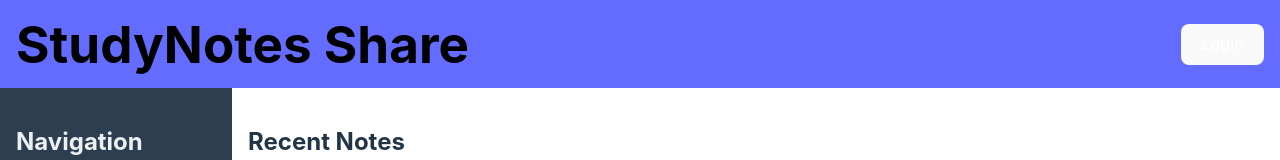
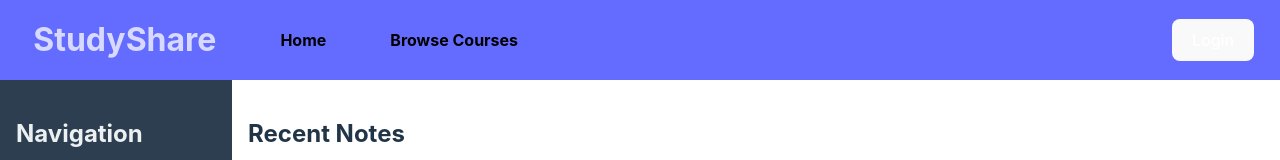
Before and after one commit to sususu5/TEAM23, a React (Vite) app in the folder frontend/: page / in a window 1280 px wide. Shown: the top 160 px of the page. Built offline with nearby package versions, Linux system fonts and the light colour scheme; no server answers.

Commit message:
fixed nav bar formatting

```diff
--- a/frontend/src/App.css
+++ b/frontend/src/App.css
@@ -15,23 +15,38 @@ html, body {
   display: flex;
   flex-direction: column;
   height: 100vh;
-  width: 100%;
+  width: 100vw;
+}
+
+.navbar .login {
+  margin-left: auto;
+  margin-right: 2vw;
 }
 
 .navbar {
   background-color: #646cff;
-  color: black;
-  padding: 1rem;
+  padding-left: 0.1vw;
   display: flex;
-  justify-content: space-between;
+  justify-content: flex-start;
   align-items: center;
   width: 100vw;
+  height: 10vh;
   box-sizing: border-box;
+  overflow-y: inherit;
 }
 
 .navbar h1 {
-  margin: 0;
+  color: #d8d9ff;
+  padding: 2rem;
+  font-size: 2rem;
+  margin-top: 2vw;
+  margin-left: 0%;
+}
+
+.navbar h2 {
   color: black;
+  font-size: 1rem;
+  padding: 2rem;
 }
 
 .main-content {
--- a/frontend/src/App.jsx
+++ b/frontend/src/App.jsx
@@ -55,15 +55,31 @@ function App() {
   return (
     <div className="app">
       <nav className="navbar">
-        <h1>StudyNotes Share</h1>
+        <h1>StudyShare</h1>
+
+
+        <h2>Home</h2>
+        <h2>Browse Courses</h2>
         {user ? (
-          <>
-            <span>Welcome, {user.name}</span>
-            <button onClick={handleLogout}>Logout</button>
+        <>
+          <h2>My Notes</h2>
           </>
         ) : (
-          <button onClick={handleLogin}>Login</button>
+          <></>
         )}
+
+
+        <div className="login">
+          {user ? (
+            <>
+              <span>Welcome, {user.name}</span>
+              <button onClick={handleLogout}>Logout</button>
+            </>
+          ) : (
+            <button onClick={handleLogin}>Login</button>
+          )}
+        </div>
+
       </nav>
 
       <div className="main-content">
```
